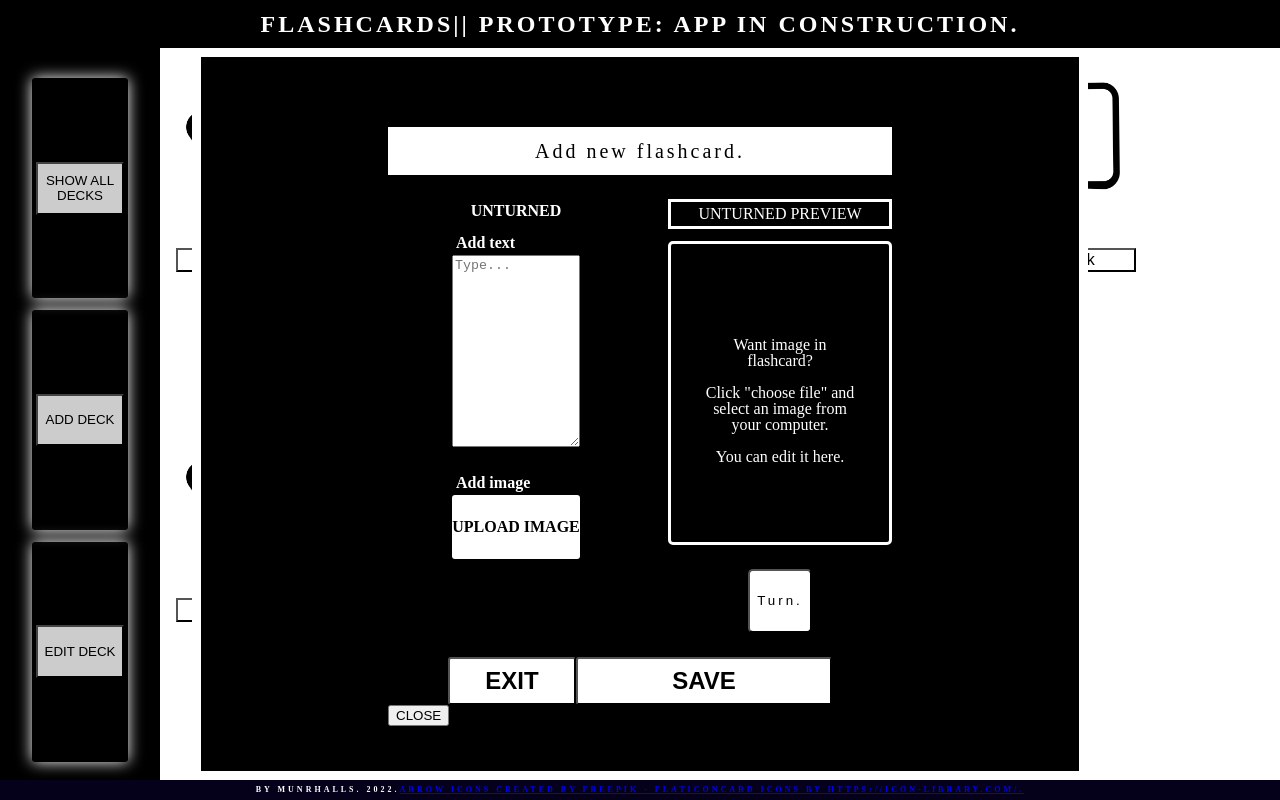
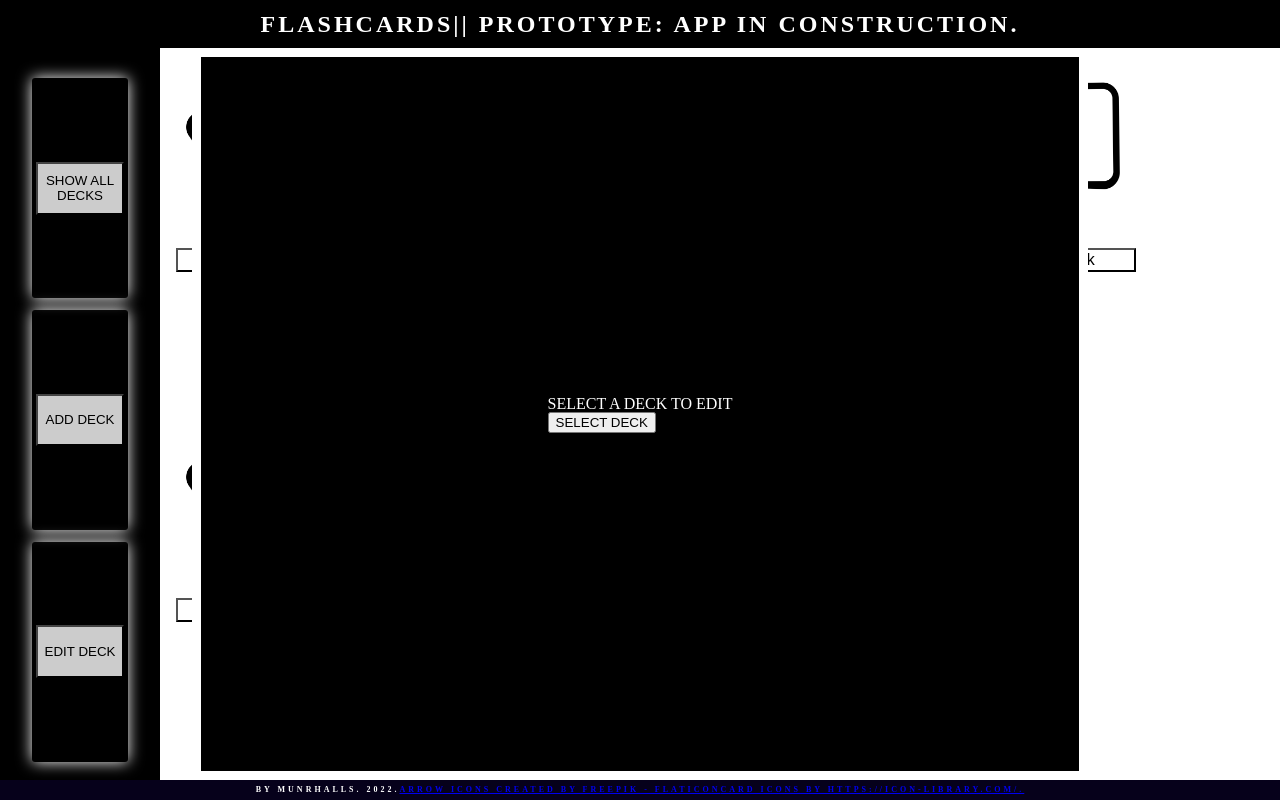
Before and after one commit to munrhalls/Oxus-Flashcards, a React (Create React App) app: page / in a window 1280 px wide. Both pictures are taken after a click on the button "EDIT DECK". Built offline with nearby package versions, Linux system fonts and the light colour scheme.

Commit message:
fill missing props

```diff
--- a/src/App.js
+++ b/src/App.js
@@ -173,7 +173,7 @@ function App() {
     setDecks(decks);
   }, []);
 
-  console.log(decks);
+  console.log(activeDeck);
   async function fileTest(e) {
     let img = e.target.files[0];
     const storage = getStorage();
@@ -232,6 +232,7 @@ function App() {
         </div>
         {modalOpen && (
           <Modals
+            activeDeck={activeDeck}
             decks={decks}
             setDecks={(decks) => setDecks(decks)}
             flashcards={flashcards}
--- a/src/Modals/EditDeck.js
+++ b/src/Modals/EditDeck.js
@@ -5,8 +5,21 @@ export const EditDeck = ({ closeModal, activeDeck }) => {
   console.log(activeDeck);
   return (
     <div className="EditDeck">
-      <AddFlashcard />
-      <button onClick={() => closeModal()}>CLOSE</button>
+      {activeDeck ? (
+        <>
+          <AddFlashcard />
+          <button onClick={() => closeModal()}>CLOSE</button>
+        </>
+      ) : (
+        <div className="EditDeck__noDeckSelectedMsg">
+          <h1 className="EditDeck__noDeckSelectedMsg__title">
+            SELECT A DECK TO EDIT
+          </h1>
+          <button className="EditDeck__noDeckSelectedMsg__btn">
+            SELECT DECK
+          </button>
+        </div>
+      )}
     </div>
   );
 };
```
